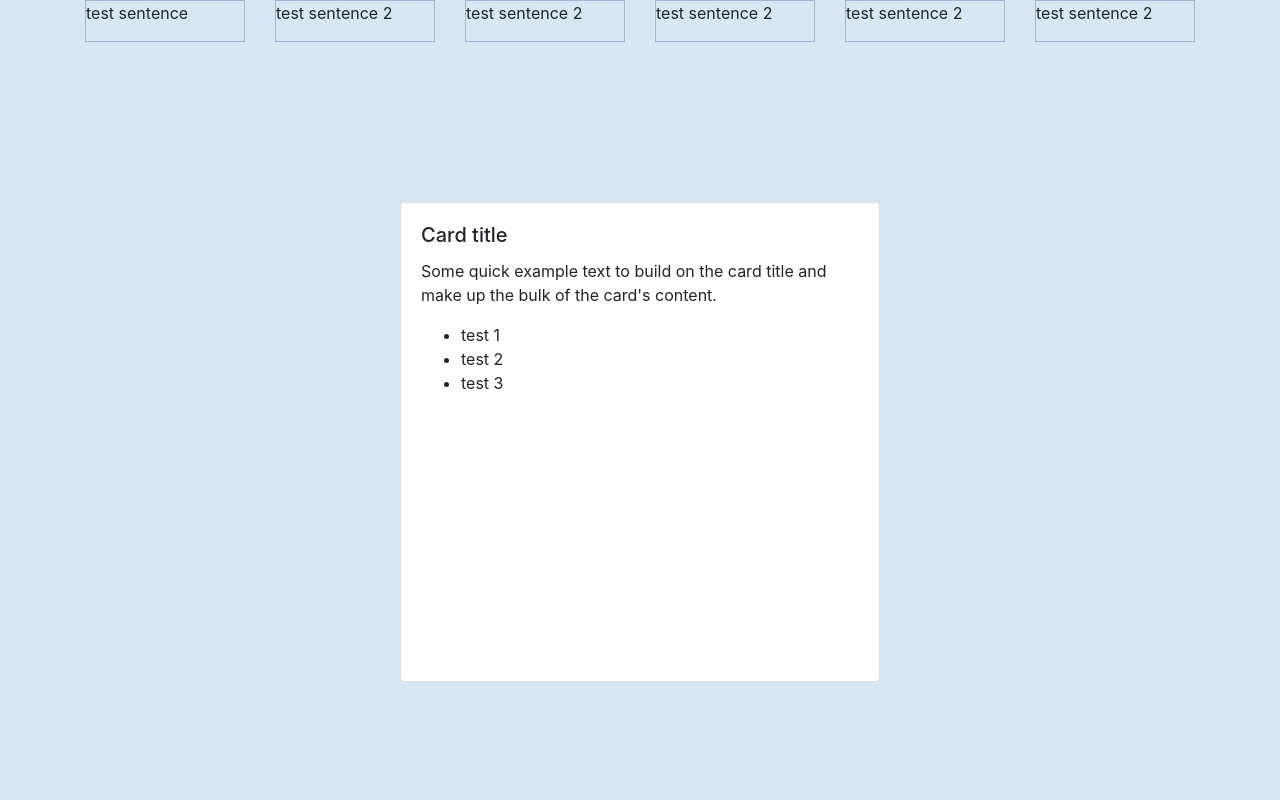
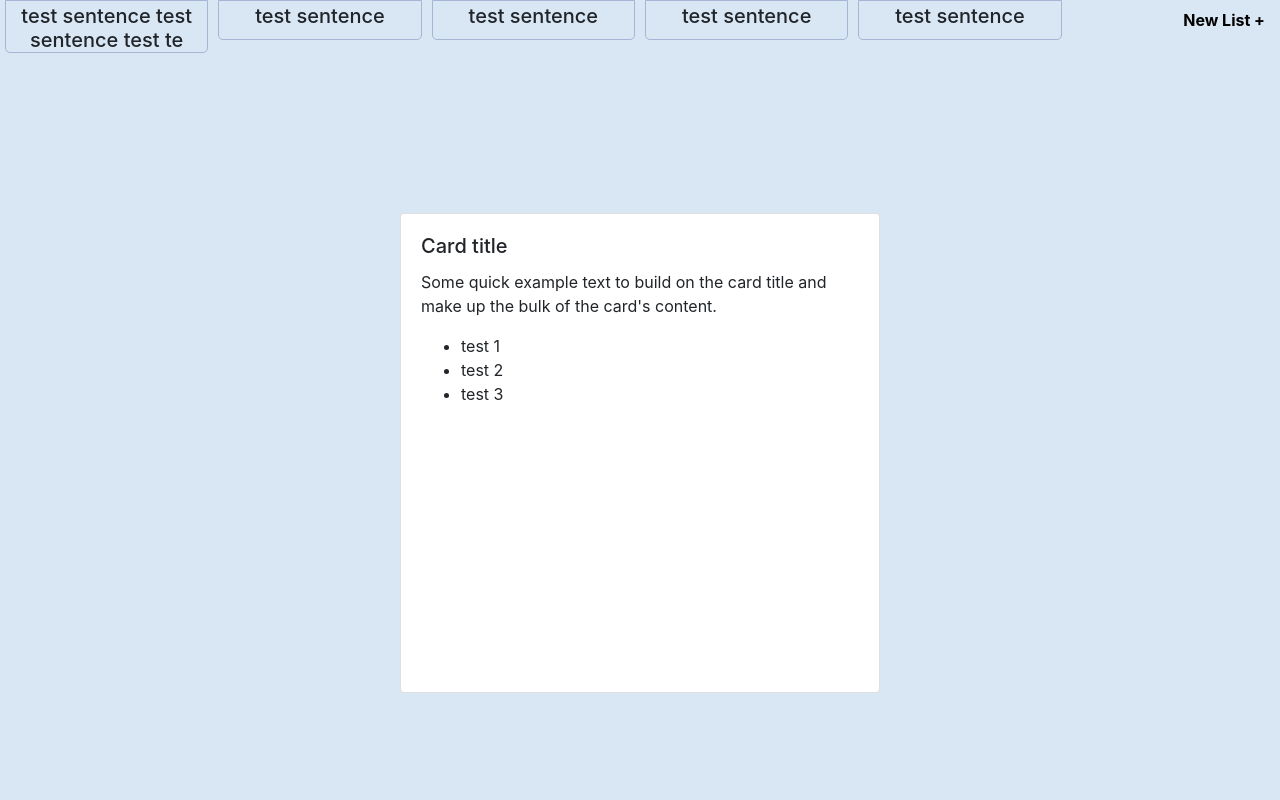
Before and after one commit to DKamman/To-do-list, a PHP site: page / in a window 1280 px wide. Run offline with PHP 8.4, Linux system fonts and the light colour scheme.

Commit message:
Updated styling, added new list test

```diff
--- a/css/todostyle.css
+++ b/css/todostyle.css
@@ -4,12 +4,26 @@
   .main-content .tab-list {
     width: 100%; }
     .main-content .tab-list .tab {
-      border: solid 1px #a5b5d3; }
+      border: solid 1px #a5b5d3;
+      border-radius: 0px 0px 5px 5px;
+      min-height: 40px; }
+      .main-content .tab-list .tab .title {
+        margin-bottom: 0;
+        margin-top: 3px;
+        text-align: center; }
+    .main-content .tab-list .newlist a {
+      color: black;
+      font-weight: bold;
+      float: right;
+      line-height: 40px; }
   .main-content .list {
     width: 30rem;
     margin: 0 auto;
     margin-top: 10rem; }
     .main-content .list .card {
       min-height: 30rem; }
+  .main-content .lesspadding {
+    padding-left: 5px;
+    padding-right: 5px; }
 
 /*# sourceMappingURL=todostyle.css.map */
--- a/css/todostyle.scss
+++ b/css/todostyle.scss
@@ -1,10 +1,29 @@
 .main-content {
     min-height: 100vh;
     background-color: rgb(217, 231, 245);
+
     .tab-list {
         width: 100%;
+
         .tab {
             border: solid 1px rgb(165, 181, 211);
+            border-radius: 0px 0px 5px 5px;
+            min-height: 40px;
+
+            .title {
+                margin-bottom: 0;
+                margin-top: 3px;
+                text-align: center;
+            }
+        }
+
+        .newlist {
+            a {
+                color: black;
+                font-weight: bold;
+                float: right;
+                line-height: 40px;
+            }
         }
     }
 
@@ -17,4 +36,9 @@
             min-height: 30rem;
         }
     }
+
+    .lesspadding {
+        padding-left: 5px;
+        padding-right: 5px;
+    }
 }
--- a/index.php
+++ b/index.php
@@ -16,38 +16,43 @@
   <body>
     <div class="main-content">
       <div class="tab-list">
-        <div class="container">
+        <div class="container-fluid tabslist">
+
           <div class="row">
-            <div class="col-lg-2">
+
+            <div class="col-lg-2 lesspadding">
               <div class="tab">
-                <p>test sentence</p>
+                <h5 class="title">test sentence test sentence test te</h5> <!-- Max amount of chars in a title -->
               </div>
             </div>
-            <div class="col-lg-2">
+            <div class="col-lg-2 lesspadding">
               <div class="tab">
-                <p>test sentence 2</p>
+                <h5 class="title">test sentence</h5>
               </div>
             </div>
-            <div class="col-lg-2">
+            <div class="col-lg-2 lesspadding">
               <div class="tab">
-                <p>test sentence 2</p>
+                <h5 class="title">test sentence</h5>
               </div>
             </div>
-            <div class="col-lg-2">
+            <div class="col-lg-2 lesspadding">
               <div class="tab">
-                <p>test sentence 2</p>
+                <h5 class="title">test sentence</h5>
               </div>
             </div>
-            <div class="col-lg-2">
+            <div class="col-lg-2 lesspadding">
               <div class="tab">
-                <p>test sentence 2</p>
+                <h5 class="title">test sentence</h5>
               </div>
             </div>
+
             <div class="col-lg-2">
-              <div class="tab">
-                <p>test sentence 2</p>
+              <div class="newlist">
+                <!-- <button action="/newlist.php" value="Submit">New List</button> -->
+                <a href="newlist.php">New List +</a>
               </div>
             </div>
+
           </div>
         </div>
       </div>
--- /dev/null
+++ b/newlist.php
@@ -0,0 +1,3 @@
+<?php
+echo 'HELLO WORLD'
+?>
```
Also changed, not shown: 1 other file.
